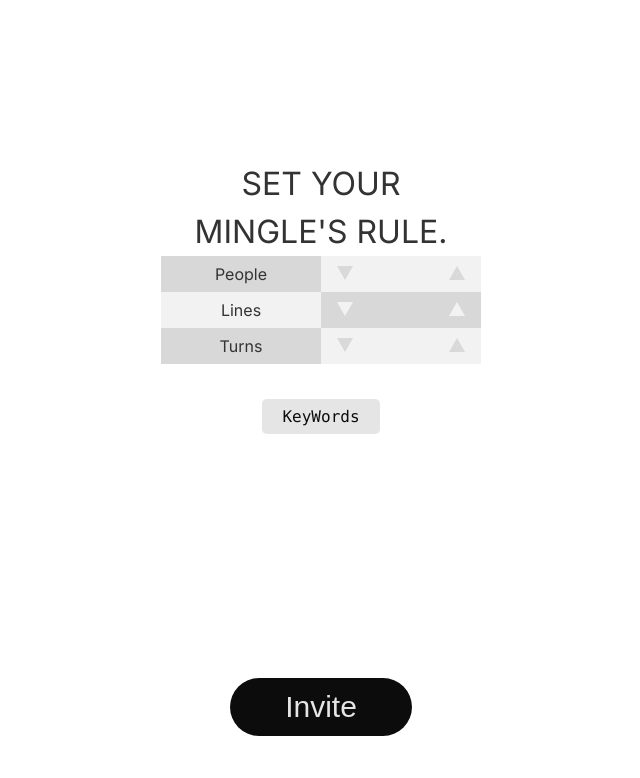
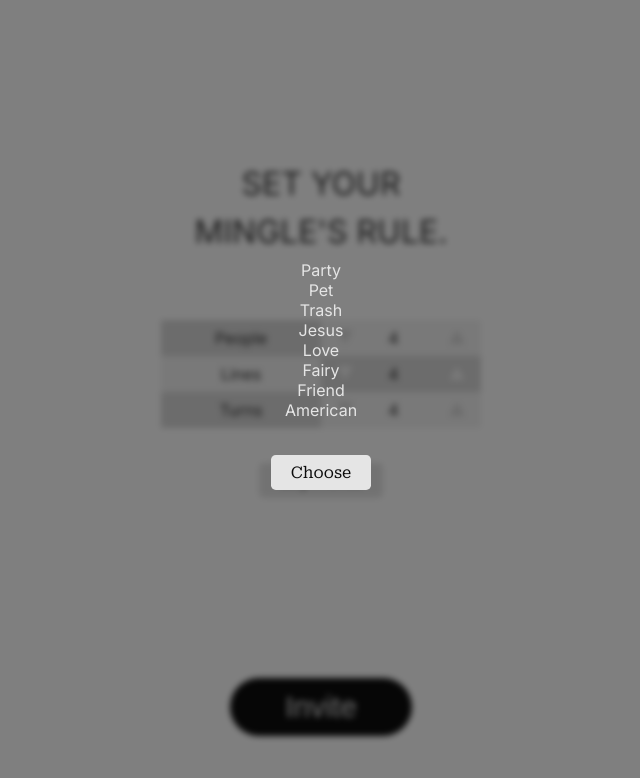
Before and after one commit to zinoopark/mingle, a Next.js app: page /room/set in a window 1280 px wide. Both pictures are taken after a click on the button "KeyWords". Shown: the top 778 px of the page, without its empty margins (319-959 px from the left). Built offline with nearby package versions, Linux system fonts and the light colour scheme; no server answers.

Commit message:
방 생성 세팅 페이지 작업 Co-authored-by: Lee Sang Yong <yongisadragon@users.noreply.github.com>

```diff
--- a/src/app/page.tsx
+++ b/src/app/page.tsx
@@ -8,7 +8,7 @@ import Popup from "@/components/popup/popup";
 export default function Home() {
   const [openPopup, setOpenPopup] = useState<boolean>(false);
 
-  const handlePopupBtnClick = () => {
+  const handlePopupButtonClick = () => {
     setOpenPopup(true);
   };
   const handlePopupClose = () => {
@@ -27,7 +27,7 @@ export default function Home() {
             priority
           />
         </a>
-        <button className={styles.button} onClick={handlePopupBtnClick}>
+        <button className={styles.button} onClick={handlePopupButtonClick}>
           <Image
             src="/question_mark.svg"
             alt="question mark"
--- a/src/app/room/set/page.module.css
+++ b/src/app/room/set/page.module.css
@@ -2,3 +2,12 @@
   margin-top: auto;
   margin-bottom: 4rem;
 }
+
+.input_layout {
+  margin-top: 4rem;
+}
+
+.keywords_layout {
+  color: var(--button-font-color);
+  text-align: center;
+}
--- a/src/app/room/set/page.tsx
+++ b/src/app/room/set/page.tsx
@@ -1,22 +1,97 @@
+"use client";
+
 import CommonHeader from "@/components/common/CommonHeader/CommonHeader";
 import SmallButton from "@/components/common/SmallButton/SmallButton";
 import LargeButton from "@/components/common/LargeButton/LargeButton";
 import RoomSettingInput from "@/components/room/RoomSettingInput";
-import React from "react";
+import React, { useState } from "react";
 import styles from "./page.module.css";
+import UpDownNumberInput from "@/components/common/UpDownNumberInput/UpDownNumberInput";
+import Popup from "@/components/popup/popup";
+
+const mingleKeywordList = [
+  "Party",
+  "Pet",
+  "Trash",
+  "Jesus",
+  "Love",
+  "Fairy",
+  "Friend",
+  "American",
+];
+
+type KeywordType = (typeof mingleKeywordList)[number] | null;
 
 export default function Set() {
+  const [people, setPeople] = useState<number>(4);
+  const [lines, setLines] = useState<number>(4);
+  const [turns, setTurns] = useState<number>(4);
+  const [keywords, setKeywords] = useState<KeywordType>(null);
+
+  const [openPopup, setOpenPopup] = useState<boolean>(false);
+
+  const handlePopupButtonClick = () => {
+    setOpenPopup(true);
+  };
+
+  const handlePopupClose = () => {
+    setOpenPopup(false);
+  };
+
   return (
     <>
       <CommonHeader
         headerText={`SET YOUR\n MINGLE'S RULE.`}
         align="center"
       ></CommonHeader>
-      <RoomSettingInput />
-      <SmallButton buttonText="KeyWords" />
+
+      <div className={styles.input_layout}>
+        <RoomSettingInput>
+          <div>People</div>
+          <div>
+            <UpDownNumberInput
+              valueState={[people, setPeople]}
+            ></UpDownNumberInput>
+          </div>
+          <div>Lines</div>
+          <div>
+            <UpDownNumberInput
+              valueState={[lines, setLines]}
+              backgroundColor={"gray"}
+            ></UpDownNumberInput>
+          </div>
+          <div>Turns</div>
+          <div>
+            <UpDownNumberInput
+              valueState={[turns, setTurns]}
+            ></UpDownNumberInput>
+          </div>
+        </RoomSettingInput>
+      </div>
+
+      <SmallButton
+        handlePopupButtonClick={handlePopupButtonClick}
+        buttonText="KeyWords"
+      />
       <div className={styles.buttonLayout}>
         <LargeButton buttonText="Invite" />
       </div>
+      <Popup
+        open={openPopup}
+        onClickClose={handlePopupClose}
+        backgroundColor="transparent"
+      >
+        {
+          <div>
+            {mingleKeywordList.map((keyword) => (
+              <div className={styles.keywords_layout}>
+                <div>{keyword}</div>
+              </div>
+            ))}
+            <SmallButton buttonText="Choose" />
+          </div>
+        }
+      </Popup>
     </>
   );
 }
--- a/src/components/common/SmallButton/SmallButton.module.css
+++ b/src/components/common/SmallButton/SmallButton.module.css
@@ -1,10 +1,11 @@
 .layout {
+  font-family: var(--roboto-serif);
   text-align: center;
   margin-top: 2.18rem;
 }
 
 .SmallButton {
-  font-family: var(--font-mono);
+  all: unset;
   background-color: var(--button-bg-grey-color);
   color: var(--button-bg-color);
   border-radius: 0.3rem;
--- a/src/components/common/SmallButton/SmallButton.tsx
+++ b/src/components/common/SmallButton/SmallButton.tsx
@@ -1,15 +1,28 @@
 import React from "react";
 import styles from "./SmallButton.module.css";
+import { Roboto_Serif } from "next/font/google";
+
+const robotoSerif = Roboto_Serif({
+  subsets: ["latin"],
+  style: ["italic"],
+  variable: "--roboto-serif",
+});
 
 export default function SmallButton(props: {
   buttonText?: string;
   imgUrl?: string;
+  handlePopupButtonClick?: () => void;
 }) {
   return (
-    <div className={styles.layout}>
+    <div className={`${styles.layout} ${robotoSerif.variable}`}>
       {props.imgUrl && <img src={props.imgUrl} alt="button image" />}
       {props?.buttonText && (
-        <button className={styles.SmallButton}>{props.buttonText}</button>
+        <button
+          onClick={props.handlePopupButtonClick}
+          className={styles.SmallButton}
+        >
+          {props.buttonText}
+        </button>
       )}
     </div>
   );
--- a/src/components/common/UpDownNumberInput/UpDownNumberInput.tsx
+++ b/src/components/common/UpDownNumberInput/UpDownNumberInput.tsx
@@ -2,34 +2,75 @@
 import { useState } from "react";
 import styles from "./UpDownNumberInput.module.css";
 
-export default function UpDownNumberInput(props: { backgroundColor?: "gray" }) {
+export default function UpDownNumberInput(props: {
+  valueState: [number, any];
+  backgroundColor?: "gray";
+}) {
+  const [value, setValue] = props.valueState;
   const buttonColor = props.backgroundColor === "gray" ? "white" : "gray";
 
   return (
     <div className={styles.layout}>
-      <DownButton buttonColor={buttonColor}></DownButton>
+      <DownButton setValue={setValue} buttonColor={buttonColor}></DownButton>
       <input
         className={styles.input}
+        value={value}
         minLength={1}
-        maxLength={3}
+        maxLength={1}
         type="number"
+        onChange={(e) => {
+          const value = Number(e.target.value);
+          if (isNaN(value)) return;
+          if (value < 0) return;
+          if (value > 999) return;
+
+          setValue(value);
+        }}
+        disabled
       ></input>
-      <UpButton buttonColor={buttonColor}></UpButton>
+      <UpButton setValue={setValue} buttonColor={buttonColor}></UpButton>
     </div>
   );
 }
 
-function UpButton(props: { buttonColor: "white" | "gray" }) {
+function UpButton(props: { setValue: any; buttonColor: "white" | "gray" }) {
+  const handleClickUpButton = () => {
+    if (props.setValue === undefined) return;
+
+    props.setValue((prev: number) => {
+      const returnValue = prev + 1;
+      if (returnValue < 2) return 2;
+      if (returnValue > 9) return 9;
+
+      return returnValue;
+    });
+  };
+
   return (
-    <button style={{ background: "transparent" }}>
+    <button onClick={handleClickUpButton} style={{ background: "transparent" }}>
       <img src={`/up_${props.buttonColor}_arrow.svg`}></img>
     </button>
   );
 }
 
-function DownButton(props: { buttonColor: "white" | "gray" }) {
+function DownButton(props: { setValue: any; buttonColor: "white" | "gray" }) {
+  const handleClickDownButton = () => {
+    if (props.setValue === undefined) return;
+
+    props.setValue((prev: number) => {
+      const returnValue = prev - 1;
+      if (returnValue < 2) return 2;
+      if (returnValue > 9) return 9;
+
+      return returnValue;
+    });
+  };
+
   return (
-    <button style={{ background: "transparent" }}>
+    <button
+      onClick={handleClickDownButton}
+      style={{ background: "transparent" }}
+    >
       <img
         src={`/up_${props.buttonColor}_arrow.svg`}
         style={{ transform: "scaleY(-1)" }}
--- /dev/null
+++ b/src/components/common/WheelPicker/WheelPicker.tsx
@@ -0,0 +1,5 @@
+import React from "react";
+
+export default function WheelPicker() {
+  return <div>WheelPicker</div>;
+}
--- a/src/components/popup/popup.module.css
+++ b/src/components/popup/popup.module.css
@@ -4,14 +4,16 @@
   left: 0;
   width: 100%;
   height: 100%;
+
   background-color: rgba(0, 0, 0, 0.5);
+  backdrop-filter: blur(3px);
+
   z-index: 1000;
   display: flex;
   justify-content: center;
   align-items: center;
   padding: 0 20px;
   box-sizing: border-box;
-  backdrop-filter: blur(3px);
 }
 .content {
   position: relative;
--- a/src/components/popup/popup.tsx
+++ b/src/components/popup/popup.tsx
@@ -1,23 +1,29 @@
 import { on } from "events";
 import styles from "./popup.module.css";
 
-export default function Popup({
-  open,
-  children,
-  onClickClose,
-}: {
+export default function Popup(props: {
   open: boolean;
+  children: React.ReactNode;
   onClickClose?: () => void;
-  children: React.ReactNode;
+  backgroundColor?: string;
 }) {
   const handlePopupClose = () => {
-    onClickClose?.();
+    props.onClickClose?.();
   };
+
   return (
-    open && (
+    props.open && (
       <div className={styles.popup} onClick={handlePopupClose}>
-        <div className={styles.content} onClick={(e) => e.stopPropagation()}>
-          {children}
+        <div
+          className={styles.content}
+          style={
+            props.backgroundColor
+              ? { backgroundColor: props.backgroundColor }
+              : {}
+          }
+          onClick={(e) => e.stopPropagation()}
+        >
+          {props.children}
         </div>
       </div>
     )
--- a/src/components/room/RoomSettingInput.tsx
+++ b/src/components/room/RoomSettingInput.tsx
@@ -2,21 +2,6 @@ import React from "react";
 import styles from "./RoomSettingInput.module.css";
 import UpDownNumberInput from "../common/UpDownNumberInput/UpDownNumberInput";
 
-export default function RoomSettingInput() {
-  return (
-    <div className={styles.layout}>
-      <div>People</div>
-      <div>
-        <UpDownNumberInput></UpDownNumberInput>
-      </div>
-      <div>Lines</div>
-      <div>
-        <UpDownNumberInput backgroundColor={"gray"}></UpDownNumberInput>
-      </div>
-      <div>Turns</div>
-      <div>
-        <UpDownNumberInput></UpDownNumberInput>
-      </div>
-    </div>
-  );
+export default function RoomSettingInput(props: { children: React.ReactNode }) {
+  return <div className={styles.layout}>{props.children}</div>;
 }
```
Also changed, not shown: src/components/common/WheelPicker/WheelPicker.module.css (added).
